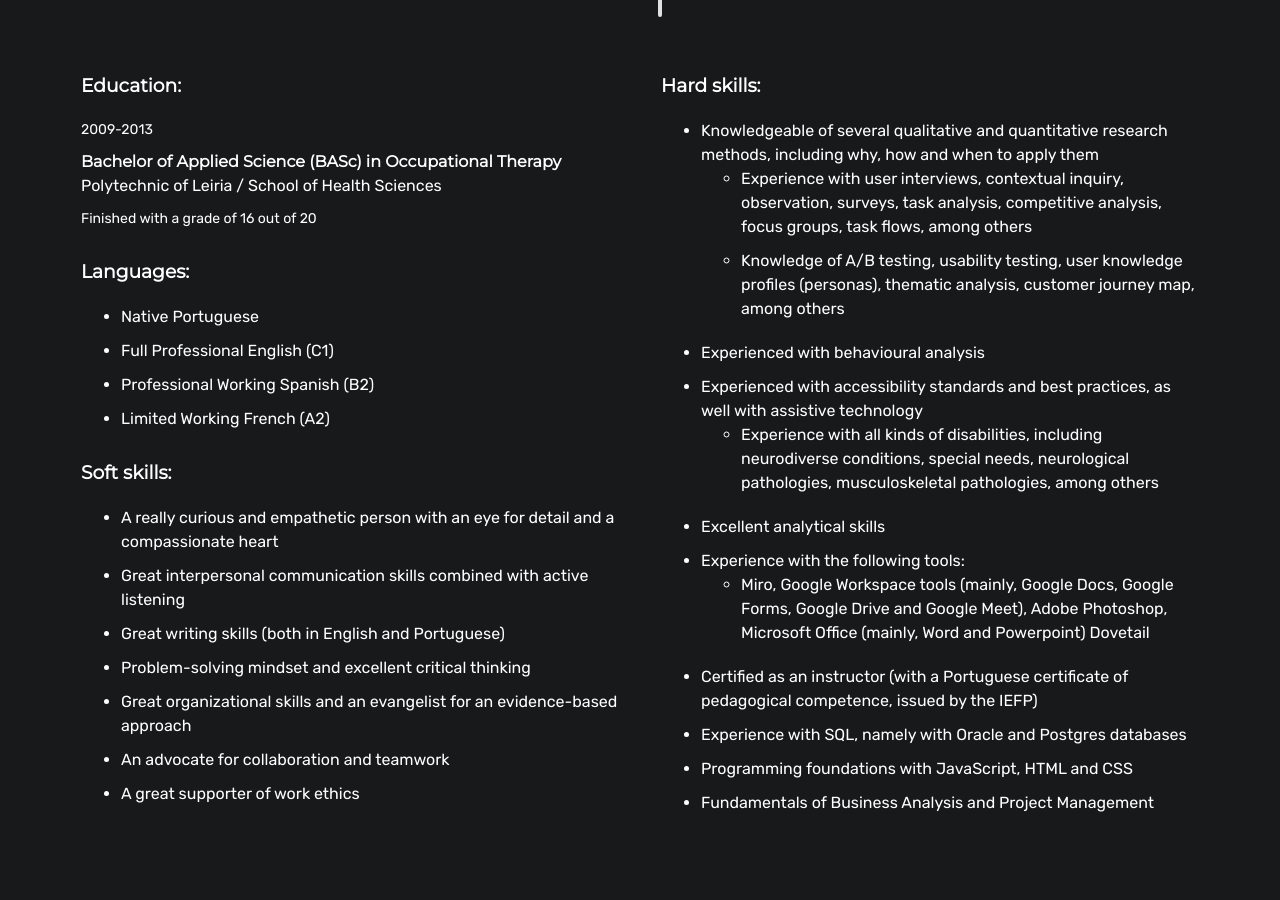
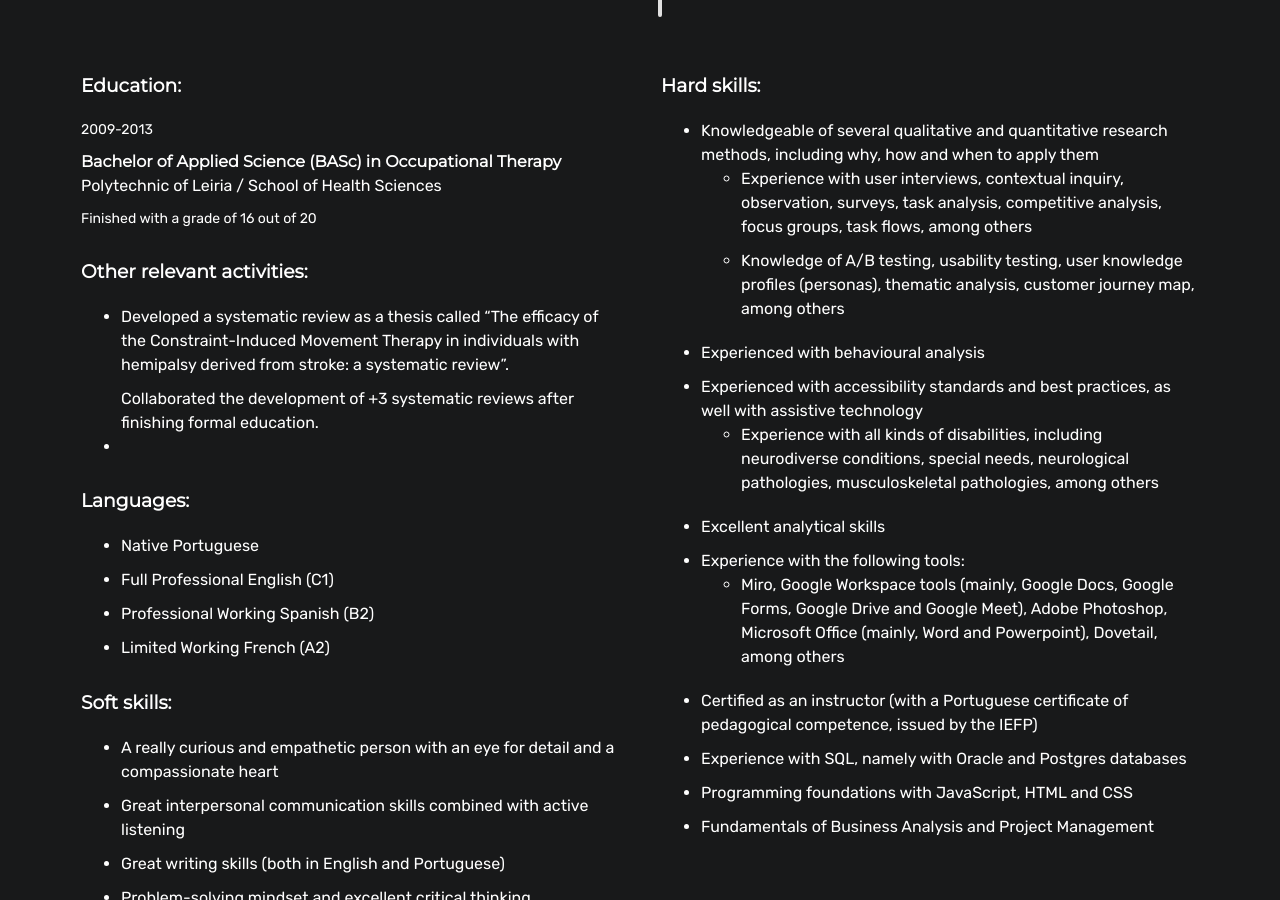
Before and after one commit to analuciacoimbra/analuciacoimbra.github.io, a Jekyll site: the page built from resume.html, in a window 1280 px wide and 900 px high, scrolled down 1558 px. Built offline with Jekyll 4.4.1, drawn with Linux system fonts in a browser that asks for light colours.

Commit message:
Update resume.html

```diff
--- a/resume.html
+++ b/resume.html
@@ -254,6 +254,12 @@ layout: default
         Polytechnic of Leiria / School of Health Sciences
       </p>
       <p id="education-detail">Finished with a grade of 16 out of 20</p>
+      <h3>Other relevant activities:</h3>
+      <ul>
+        <li>Developed a systematic review as a thesis called “The efficacy of the Constraint-Induced Movement Therapy in individuals with hemipalsy derived from stroke: a systematic review”.
+        </li>Collaborated the development of +3 systematic reviews after finishing formal education.
+        <li></li>
+      </ul>
       <h3>Languages:</h3>
       <ul>
         <li>Native Portuguese</li>
@@ -317,7 +323,7 @@ layout: default
             <li>
               Miro, Google Workspace tools (mainly, Google Docs, Google Forms,
               Google Drive and Google Meet), Adobe Photoshop, Microsoft Office
-              (mainly, Word and Powerpoint) Dovetail
+              (mainly, Word and Powerpoint), Dovetail, among others
             </li>
           </ul>
         </li>
```
